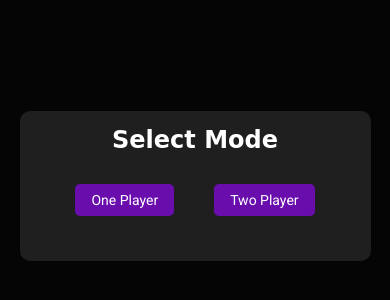
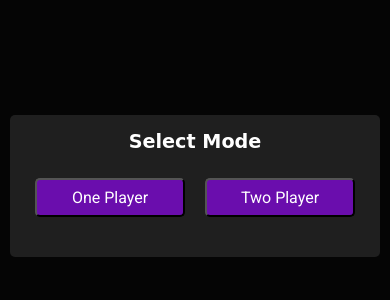
Before and after one commit to paramsavjani/Tic-Tac-Toe, a plain HTML site: page index.html in a window 390 px wide. Shown: the part 236-536 px from the top of the page. Drawn offline with Linux system fonts and the light colour scheme; no server answers; a web font is replaced by a local one.

Commit message:
animation fo rmobile for the pop up

```diff
--- a/pop.css
+++ b/pop.css
@@ -18,6 +18,7 @@
     justify-content: center;
     align-items: center;
     z-index: 999;
+    padding: 10px;
 }
 
 .popup-content {
@@ -25,9 +26,10 @@
     padding: 20px;
     border-radius: 10px;
     max-width: 400px;
-    width: 90%;
+    width: 100%;
     text-align: center;
     animation: popupAnimation 0.5s ease-out;
+    overflow: auto;
 }
 
 @keyframes popupAnimation {
@@ -45,14 +47,15 @@
 #twobutton {
     display: flex;
     justify-content: center;
-    gap: 20px;
-    margin-bottom:
-        20px;
+    gap: 10px;
+    margin-bottom: 20px;
+    flex-wrap: wrap;
 }
 
 .popup-content h2 {
     margin-bottom: 20px;
     font-family: 'Baloo Bhaina 2', cursive;
+    font-size: 1.5em;
 }
 
 .input-container {
@@ -73,52 +76,54 @@
 .btn-container {
     display: flex;
     justify-content: center;
+    flex-wrap: wrap;
 }
 
 .btn-container button,
 #one,
 #two {
     padding: 10px 20px;
-    border: none;
     border-radius: 5px;
     background-color: #6a0dad;
-    /* Purple color */
     color: white;
-    font-size: 16px;
+    font-size: 20px;
     cursor: pointer;
     transition: background-color 0.3s, transform 0.3s;
-    display: block;
     margin: 10px;
-    justify-self: center;
-    justify-content: center;
-    justify-items: center;
-    align-items: center;
-    align-self: center;
+    flex: 1 1 auto;
+    max-width: 150px;
 }
 
 .btn-container button:hover,
 #one:hover,
 #two:hover {
     background-color: #7a1fb3;
-    /* Slightly darker purple */
-    transform: scale(1 .05);
+    transform: scale(1.05);
 }
 
 @media (max-width: 600px) {
     .popup-content {
-        max-width: 90%;
+        max-width: 100%;
         padding: 15px;
+        border-radius: 5px;
     }
 
     .input-container input {
         font-size: 14px;
         padding: 8px;
+        width: calc(100% - 16px);
     }
 
     .btn-container button,
     #one,
     #two {
-        font-size: 14px;
+        font-size: 16px;
         padding: 8px 16px;
+        margin: 5px;
+        flex: 1 1 45%;
+    }
+
+    .popup-content h2 {
+        font-size: 1.2em;
     }
 }
```
